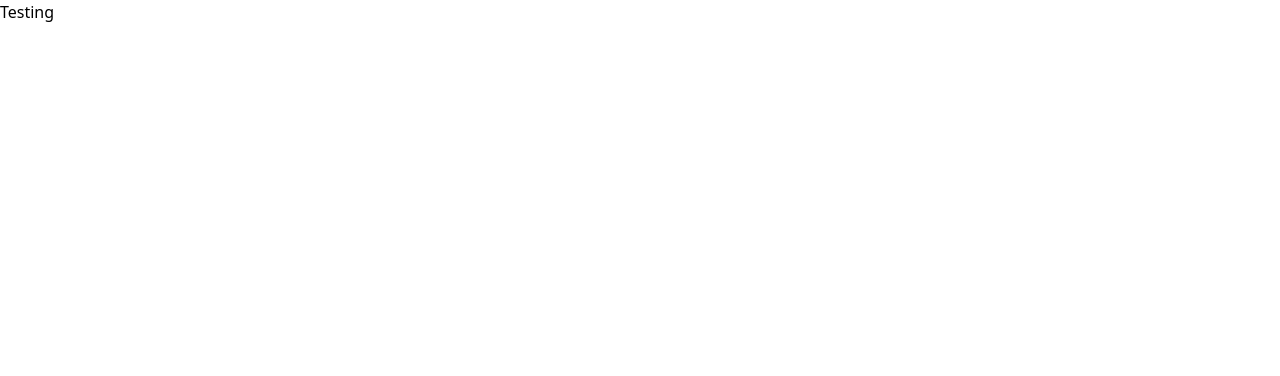
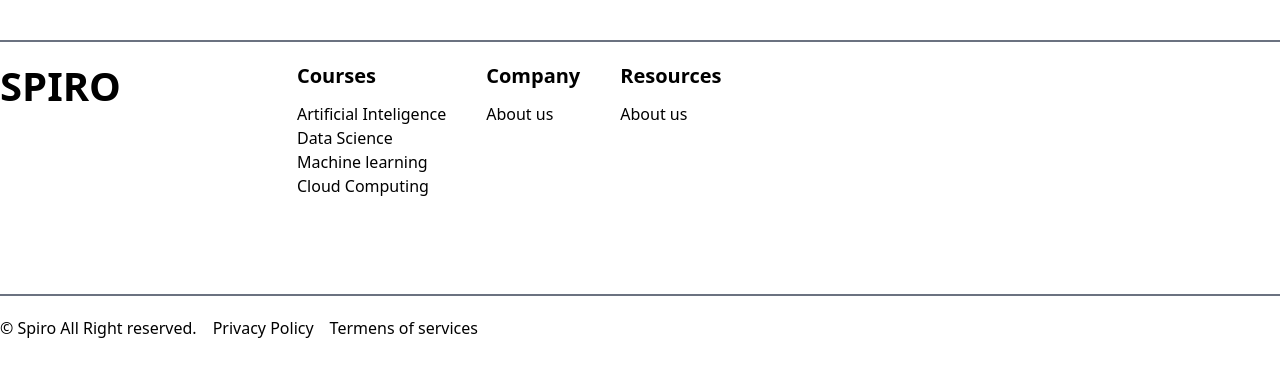
Before and after one commit to ShubhamThakur1927/SPIRO, a React (Vite) app in the folder frontend/: page /test in a window 1280 px wide. Shown: the top 376 px of the page. Built offline with nearby package versions, Linux system fonts and the light colour scheme.

Commit message:
footer and faq

```diff
--- a/frontend/src/Test/Testing.jsx
+++ b/frontend/src/Test/Testing.jsx
@@ -1,8 +1,12 @@
 import React from 'react'
+import Footer from '../components/Footer'
 
 function Testing() {
   return (
-    <div>Testing</div>
+    <section className='my-10'>
+    <Footer/>
+
+    </section>
   )
 }
 
--- /dev/null
+++ b/frontend/src/components/Faq.jsx
@@ -0,0 +1,16 @@
+import { PlusIcon } from "lucide-react";
+import React from "react";
+
+function Faq(props) {
+  return (
+    <div className=" w-full h-auto  border-b-2 mb-10">
+      <div className=" question flex align-middle items-center justify-between mb-2">
+        <span className="text-small font-semibold">{props.question}</span>
+        <PlusIcon size={24} />
+      </div>
+      <div className="answer mt-5 mb-3"><span>{props.answer}</span></div>
+    </div>
+  );
+}
+
+export default Faq;
--- /dev/null
+++ b/frontend/src/components/Footer.jsx
@@ -0,0 +1,49 @@
+import React from 'react'
+
+function Footer() {
+  return (
+    <footer>
+        <div className='Uppersection flex gap-24 border-t-2 border-gray-500 pt-5'>
+            <div className='Logo text-h1 font-semibold leading-h1' >SPIRO</div>
+            <div className='flex gap-10 px-20'>
+                <div className='Cources grid gap-3'>
+                    <h4 className='text-h4 leading-h4 font-semibold'>Courses</h4>
+
+                    <ul>
+                    <li>Artificial Inteligence</li>
+                    <li>Data Science</li>
+                    <li>Machine learning</li>
+                    <li>Cloud Computing</li>
+                    </ul>
+
+                    </div>
+                <div className='Company '>
+
+                    <h4 className='text-h4 leading-h4 font-semibold'>Company</h4>
+
+                    <ul className='mt-3'>
+                    <li>About us</li>
+                    </ul>
+                </div>
+                <div className='Resources'>
+                <h4 className='text-h4 leading-h4 font-semibold'>Resources</h4>
+                  <ul className='mt-3'>
+                  <li>About us</li>
+                  </ul>
+                </div>
+            </div>
+        </div>
+    <div className='mt-24'>
+        <div>
+            <ul className='flex gap-4 border-t-2 py-5 border-gray-500 text-tiny'>
+                <li>© Spiro All Right reserved.</li>
+                <li>Privacy Policy</li>
+                <li>Termens of services</li>
+            </ul>
+        </div>
+    </div>
+    </footer>
+  )
+}
+
+export default Footer
--- a/frontend/tailwind.config.js
+++ b/frontend/tailwind.config.js
@@ -13,11 +13,17 @@ export default {
       fontSize:{
         'display': "64px",
         'small':"20px",
-        'h4': "24px",
-        'h2':"36px"
+        'h2':"36px",
+        'h1':"40px",
+        'h4':"20px",
+        'tiny':"18",
       },
       lineHeight:{
-        'h2':"48px"
+      'h1':"48px",
+      'h4':"28px",
+      'tiny':"18",
+      'small':"20",
+      'h2':"48px"
       },
 
       colors: {
```
